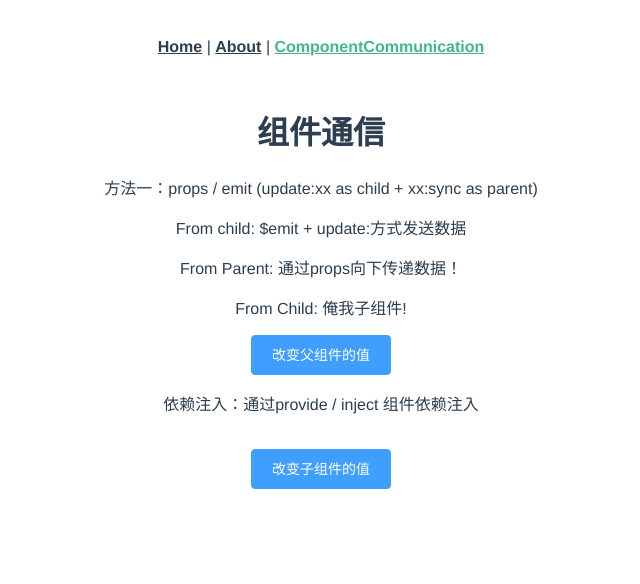
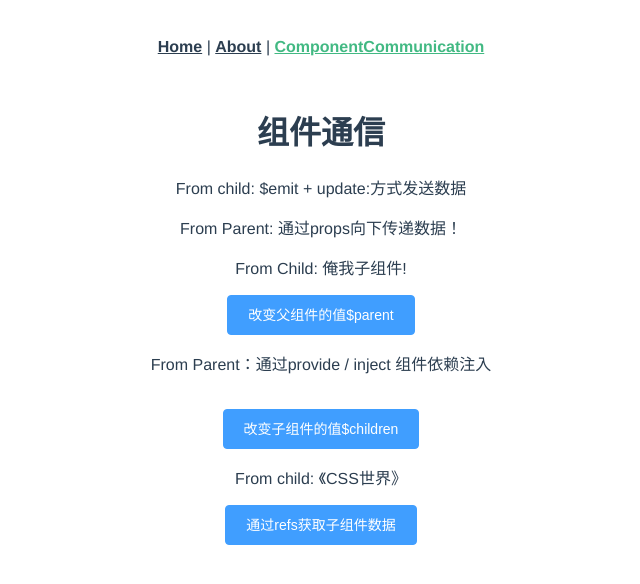
Before and after one commit to FEMotong/vue-devSkill, a Vue app: page /ComponentCommunication in a window 1280 px wide. Shown: the top 584 px of the page, without its empty margins (319-959 px from the left). Built offline with nearby package versions, Linux system fonts and the light colour scheme.

Commit message:
组件通信方法三: refs

```diff
--- a/src/components/Communication.vue
+++ b/src/components/Communication.vue
@@ -2,9 +2,9 @@
     <div>
         <p>From Parent: {{ name }}</p>
         <p>From Child: {{ tips }}</p>
-        <el-button type="primary" @click="changeParent">改变父组件的值</el-button>
+        <el-button type="primary" @click="changeParent">改变父组件的值$parent</el-button>
         <br>
-        <p>依赖注入：{{ DependencyInjection }}</p>
+        <p>From Parent：{{ DependencyInjection }}</p>
     </div>
 </template>
 
@@ -17,7 +17,8 @@
     },
     data() {
       return {
-        tips: '俺我子组件!'
+        tips: '俺我子组件!',
+        book: '<<前端架构>>'
       }
     },
     created() {
--- a/src/views/ComponentCommunication.vue
+++ b/src/views/ComponentCommunication.vue
@@ -1,12 +1,15 @@
 <template>
     <div class="component-communication">
         <h1>组件通信</h1>
-        <p>方法一：props / emit (update:xx as child + xx:sync as parent)</p>
         <p>From child: {{ title }}</p>
-        <Communication :title.sync="title" :name="name"></Communication>
+        <Communication :title.sync="title" :name="name" ref="componnetA"></Communication>
 <!--        <Communication @onEmitTitle="onEmitTitle" :name="name"></Communication>-->
         <br>
-        <el-button type="primary" @click="changeChildTips">改变子组件的值</el-button>
+        <el-button type="primary" @click="changeChildTips">改变子组件的值$children</el-button>
+        <br>
+        <p>From child: {{ childComponentBook }}</p>
+        <el-button type="primary" @click="passRefs">通过refs获取子组件数据</el-button>
+
     </div>
 </template>
 
@@ -25,7 +28,8 @@
     data() {
       return {
         name: '通过props向下传递数据！',
-        title: ''
+        title: '',
+        childComponentBook: '《CSS世界》'
       }
     },
     methods: {
@@ -34,6 +38,9 @@
       // }
       changeChildTips() {
         this.$children[0].tips = '改变子组件的值!'
+      },
+      passRefs() {
+        this.childComponentBook = this.$refs['componnetA'].book
       }
     }
   }
```
